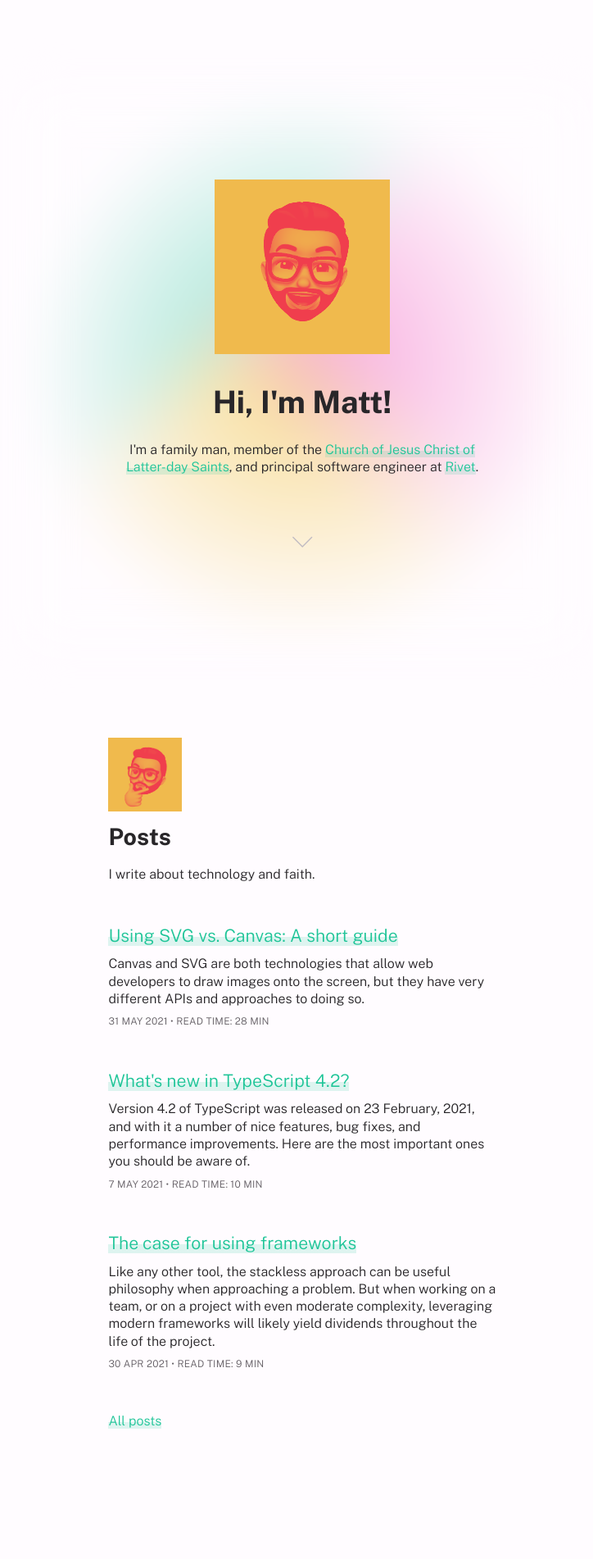
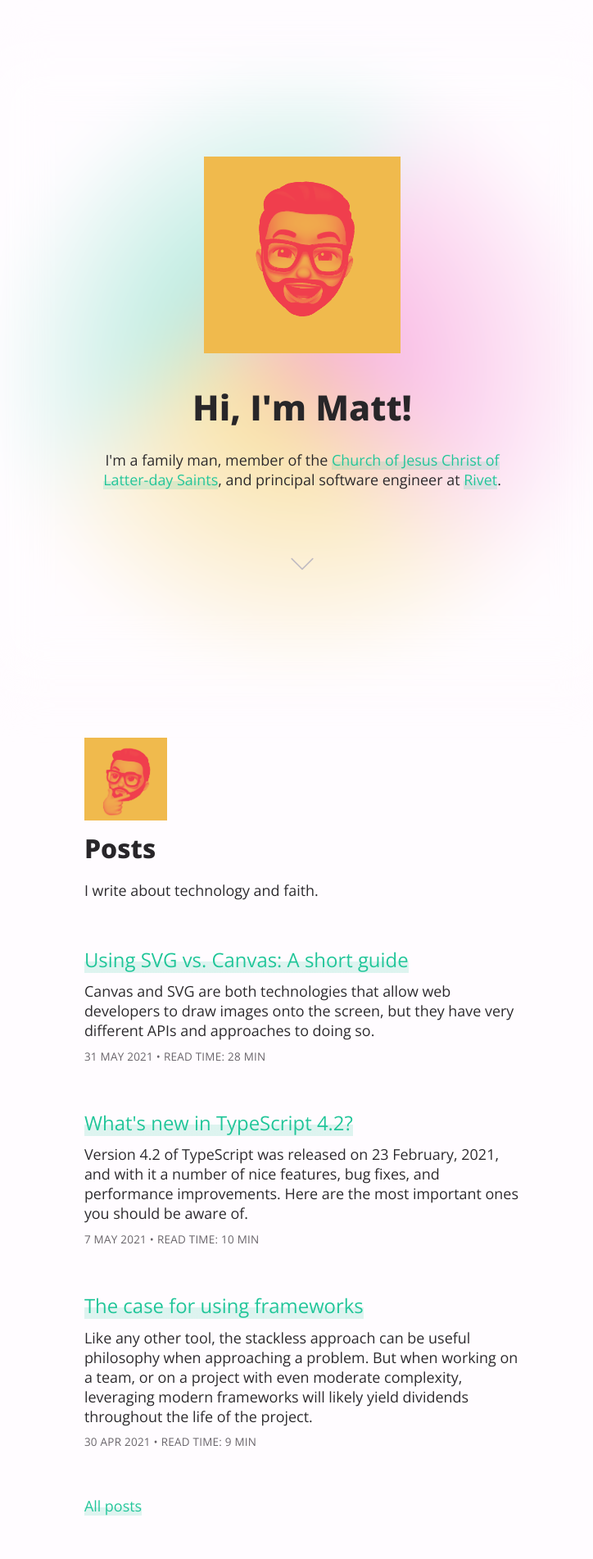
Before and after one commit to mjswensen/mjswensen.com, a Jekyll site: the page built from index.html, in a window 1280 px wide. Shown: the top 1902 px of the page at 82% size, without its empty margins (271-995 px from the left). Built offline with Jekyll 4.4.1, drawn with Linux system fonts in a browser that asks for light colours.

Commit message:
new font who dis

```diff
--- a/css/index.css
+++ b/css/index.css
@@ -236,7 +236,7 @@
 :root {
   --ratio: calc(3 / 4);
 
-  --size-regular: 16px;
+  --size-regular: 18px;
 
   --size-small-1: calc(var(--size-regular) * var(--ratio));
   --size-small-2: calc(var(--size-small-1) * var(--ratio));
@@ -272,15 +272,15 @@
 /* Typography */
 
 @font-face {
-  font-family: 'Public Sans';
-  src: url('/fonts/Public-Sans-Roman-VF.ttf') format('truetype');
+  font-family: 'Open Sans';
+  src: url('/fonts/OpenSans-VariableFont_wdth-wght.ttf') format('truetype');
   font-weight: 100 900;
   font-style: normal;
 }
 
 @font-face {
-  font-family: 'Public Sans';
-  src: url('/fonts/Public-Sans-Italic-VF.ttf') format('truetype');
+  font-family: 'Open Sans';
+  src: url('/fonts/OpenSans-Italic-VariableFont_wdth-wght.ttf') format('truetype');
   font-weight: 100 900;
   font-style: italic;
 }
@@ -293,10 +293,10 @@
 }
 
 :root {
-  --font-family: 'Public Sans', sans-serif;
+  --font-family: 'Open Sans', sans-serif;
   --font-weight-light: 260;
-  --font-weight-normal: 320;
-  --font-weight-heavy: 725;
+  --font-weight-normal: 390;
+  --font-weight-heavy: 760;
 
   --mono-font-family: 'Fira Code', monospace;
   --mono-font-weight-normal: 350;
```
Also changed, not shown: fonts/OpenSans-Italic-VariableFont_wdth-wght.ttf (added), fonts/OpenSans-VariableFont_wdth-wght.ttf (added), fonts/Public-Sans-Italic-VF.ttf (deleted), fonts/Public-Sans-Roman-VF.ttf (deleted).
